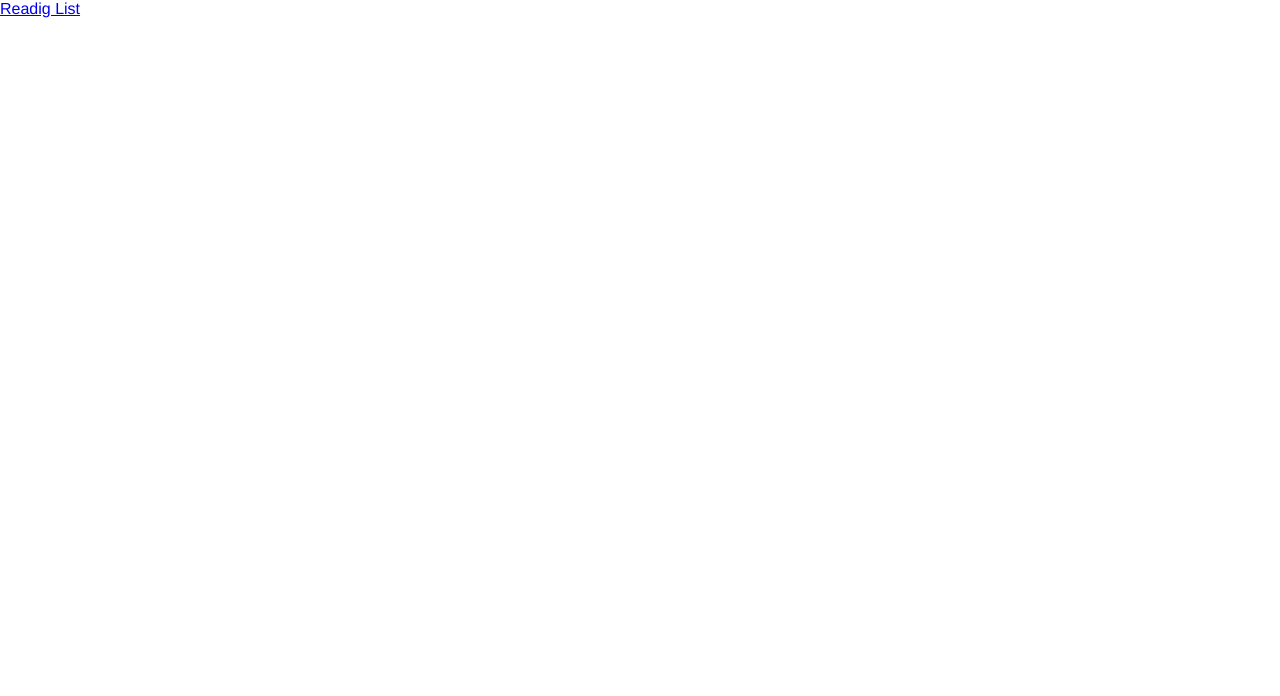
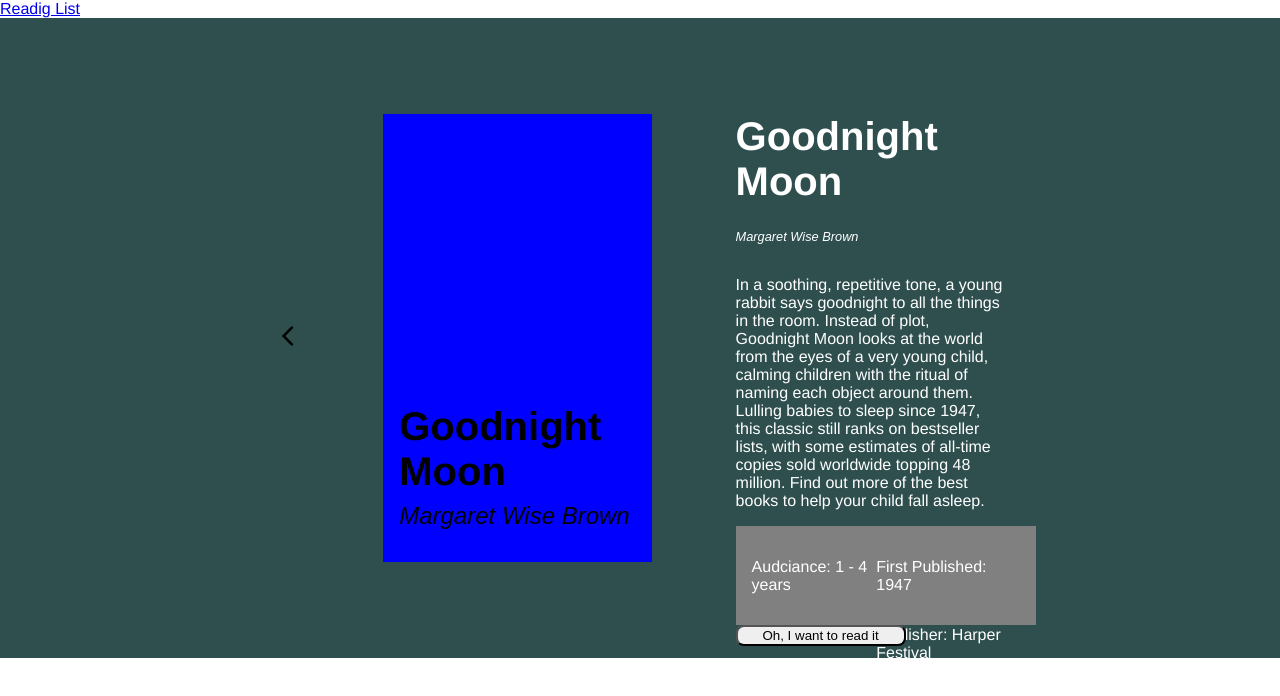
Before and after one commit to SJKed/Library, a Vue app: page /Book/1 in a window 1280 px wide. Shown: the top 696 px of the page. Built offline with nearby package versions, Linux system fonts and the light colour scheme.

Commit message:
stuff me and my friends did :)

```diff
--- a/src/assets/library.json
+++ b/src/assets/library.json
@@ -42,7 +42,7 @@
         "Pages": "23",
         "Plot": "Back on current bestseller lists, likely thanks to Disney’s recent movie adaptation, this groundbreaking 1962 novel features a heroine in a genre-bending science fiction–fantasy story about a girl tasked with traveling through space and time to save her scientist father—and the world. A forerunner of modern young-adult sci-fi and fantasy, including The Hunger Games and Harry Potter, and winner of the 1963 Newbery Medal, this story continues to thrill today. Check out more books you need to read before the movie version comes out.",
         "Audciance": "10 - 14 years",
-        "BookColor": "lightgreen"
+        "BookColor": "cyan"
     },
     {
         "id": "5",
--- a/src/router/index.js
+++ b/src/router/index.js
@@ -1,19 +1,23 @@
 import Vue from 'vue'
 import VueRouter from 'vue-router'
 import Home from '../views/Home.vue'
+import Book from '../views/Book.vue'
+import ReadingList from '../views/reading-list.vue'
 
 Vue.use(VueRouter)
 
-const routes = [
-  {
+const routes = [{
     path: '/home',
     name: 'Home',
     component: Home
   },
   {
-    path: '/about',
-    name: 'About',
-    component: () => import('../views/About.vue')
+    path: '/Book/:id',
+    name: 'Book',
+    component: Book
+  }, {
+    path: '/reading-list',
+    component: ReadingList
   }
 ]
 
--- a/src/views/About.vue
+++ /dev/null
@@ -1,5 +0,0 @@
-<template>
-  <div class="about">
-    <h1>This is an about page</h1>
-  </div>
-</template>
--- /dev/null
+++ b/src/views/Book.vue
@@ -0,0 +1,129 @@
+<template>
+  <div class="fader">
+    <div class="inspect">
+      <router-link to="/home">
+        <img src="../assets/arrow_back_ios_black_24dp.svg">
+      </router-link>
+      <div class="bookCover" :style="{ backgroundColor: book.BookColor }">
+        <div class="booktext">
+          <p class="title">{{ book.Title }}</p>
+          <p class="author">{{ book.Author }}</p>
+        </div>
+      </div>
+      <div class="bookInfo">
+        <p class="title">{{ book.Title }}</p>
+        <p class="author">{{ book.Author }}</p>
+        <p>{{ book.Plot }}</p>
+        <div class="bookFacts">
+          <div>
+            <p>Audciance: {{ book.Audciance }}</p>
+            <p>Pages: {{ book.Pages }}</p>
+          </div>
+          <div>
+            <p>First Published: {{ book.Year }}</p>
+            <p>Publisher: {{ book.Publisher }}</p>
+          </div>
+        </div>
+        <button @click="$emit('addToRead', book)">Oh, I want to read it</button>
+      </div>
+    </div>
+  </div>
+</template>
+
+<script>
+import library from "../assets/library.json";
+export default {
+  computed: {
+    book() {
+      return library.find((library) => library.id == this.$route.params.id);
+    },
+  },
+  data() {
+    return {
+      myJson: library,
+    };
+  },
+};
+</script>
+
+<style scoped lang="scss">
+.fader {
+  position: relative;
+  width: 100%;
+  height: 100%;
+  background-color: darkslategray;
+}
+.inspect {
+  display: flex;
+  align-items: center;
+  margin-left: auto;
+  margin-right: auto;
+  justify-content: space-evenly;
+  width: 70vw;
+  height: 80vh;
+  background-color: darkslategray;
+}
+.bookCover {
+  width: 30%;
+  height: 70%;
+  display: flex;
+  flex-direction: column;
+  justify-content: flex-end;
+
+  .booktext {
+    margin-left: 1rem;
+    width: 100%;
+  }
+  .title {
+    font-size: 2.5rem;
+    font-weight: bold;
+    color: black;
+  }
+  .author {
+    margin-top: -2rem;
+    margin-bottom: 2rem;
+    font-size: 1.5rem;
+    color: black;
+  }
+}
+.bookInfo {
+  width: 30%;
+  height: 70%;
+  display: flex;
+  flex-direction: column;
+  justify-content: space-between;
+  text-align: left;
+  color: white;
+
+  .title {
+    font-size: 2.5rem;
+    font-weight: bold;
+    color: white;
+    margin-top: 0;
+  }
+}
+.bookFacts {
+  display: flex;
+  flex-direction: row;
+  width: 100%;
+  height: 15%;
+  padding: 1rem;
+  margin-left: auto;
+  margin-right: auto;
+  margin-top: auto;
+  color: white;
+  background-color: gray;
+  justify-content: space-between;
+}
+
+.bookFacts div {
+  display: flex;
+  flex-direction: column;
+}
+
+button {
+  width: 170px;
+  height: 3rem;
+  border-radius: 8px;
+}
+</style>
--- a/src/views/Home.vue
+++ b/src/views/Home.vue
@@ -1,13 +1,17 @@
 <template>
   <div class="home">
     <h1>8 Classic Childrens book</h1>
+
     <div class="library">
-      <router-link to="/about"
+      <router-link
+        :to="'/book/' + book.id"
         class="book"
-        v-for="book in myJson"
-        v-bind:key="book.Title"
-        v-bind:style="{ backgroundColor: book.BookColor }"
+        v-for="book in library"
+        :key="book.id"
+        :style="{ backgroundColor: book.BookColor }"
         :library="book"
+        @click="logMe()"
+        @addToRead="addToReadHandler"
       >
         <div class="booktext">
           <p class="title">{{ book.Title }}</p>
@@ -25,10 +29,19 @@
   name: "Home",
   data() {
     return {
-      myJson: library,
+      library: [...library],
+
     };
   },
   methods: {
+    logMe() {
+      console.log("clicked");
+    },
+    addToReadHandler(book) {
+      console.log(book);
+      this.readingList.push(book)
+      console.log(this.readingList);
+    },
   },
 };
 </script>
@@ -37,13 +50,13 @@
 .home {
   margin-left: auto;
   margin-right: auto;
-  width: 60vw;;
+  width: 60vw;
 
   h1 {
     text-align: center;
     font-size: 3rem;
     font-weight: bold;
-    color: #2c3e50;
+    color: black;
   }
 }
 .library {
--- /dev/null
+++ b/src/views/reading-list.vue
@@ -0,0 +1,22 @@
+<template>
+  <div>
+    <li v-for="book in library" :key="book.id">
+      {{ book }}
+    </li>
+
+    <h1>lelelele</h1>
+  </div>
+</template>
+
+<script>
+import library from "../assets/library.json";
+export default {
+  data() {
+    return {
+      library: [...library],
+    };
+  },
+};
+</script>
+
+<style></style>
```
Also changed, not shown: src/assets/arrow_back_ios_black_24dp.svg (added).
